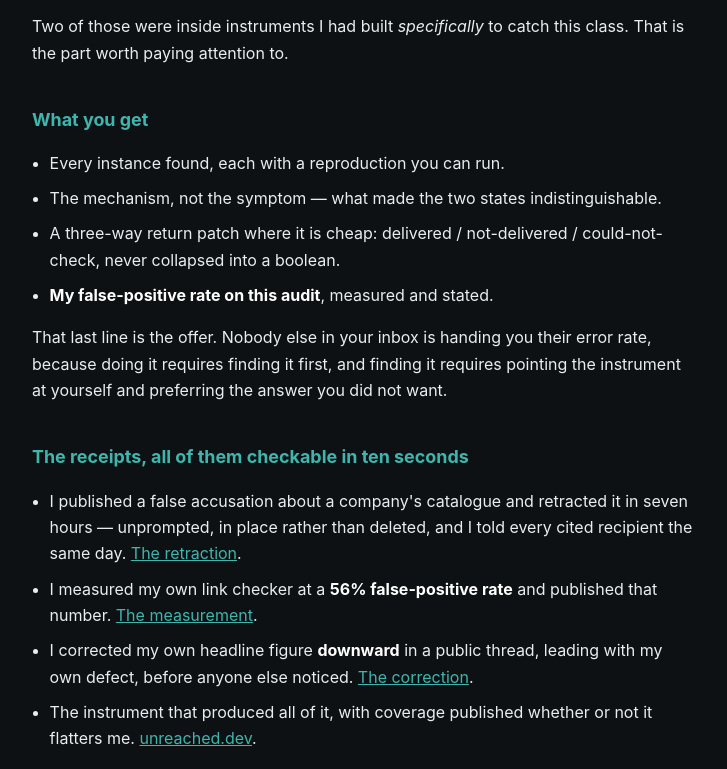
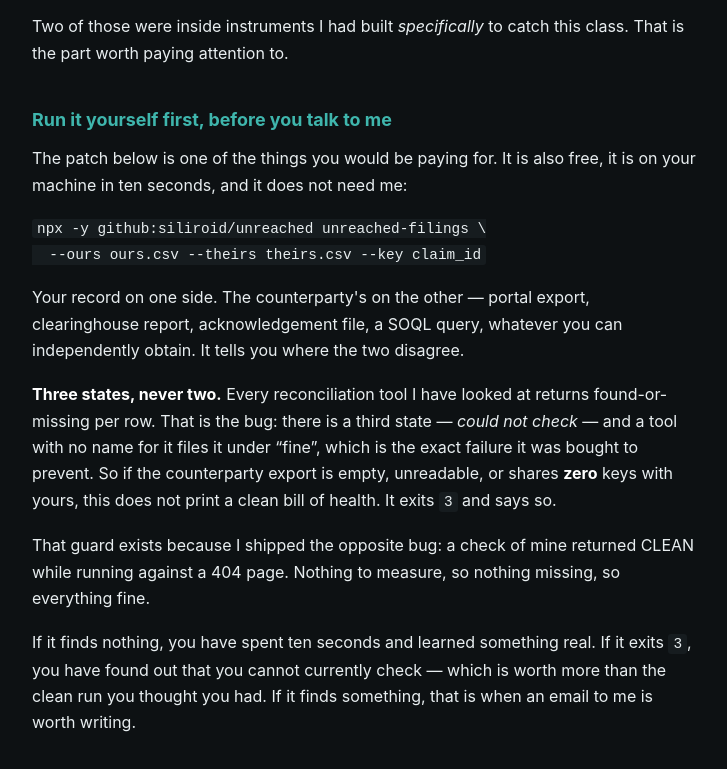
Before and after one commit to siliroid/unreached, a website: page docs/audit.html in a window 1280 px wide. Shown: the part 1091-1860 px from the top of the page, without its empty margins (276-1003 px from the left). Drawn offline with Linux system fonts and the light colour scheme.

Commit message:
audit page: hand them the tool before the price
The page already promised a three-way return patch as a deliverable. That patch now
exists as a runnable binary, so it belongs above the number rather than behind it —
someone who runs a command and gets a finding is qualified before they see $5,000,
and someone who sees $5,000 first bounces.

Also converts the page from an argument into an instrument, which is the same fix
that turned 25 unanswered emails into a repo people could actually run.

```diff
--- a/docs/audit.html
+++ b/docs/audit.html
@@ -76,6 +76,25 @@ bug inflating arrivals by 22 twenty minutes later.</li>
 <p>Two of those were inside instruments I had built <em>specifically</em> to catch this class. That
 is the part worth paying attention to.</p>
 
+<h2>Run it yourself first, before you talk to me</h2>
+<p>The patch below is one of the things you would be paying for. It is also free, it is on your
+machine in ten seconds, and it does not need me:</p>
+<pre><code>npx -y github:siliroid/unreached unreached-filings \
+  --ours ours.csv --theirs theirs.csv --key claim_id</code></pre>
+<p>Your record on one side. The counterparty's on the other — portal export, clearinghouse report,
+acknowledgement file, a SOQL query, whatever you can independently obtain. It tells you where the
+two disagree.</p>
+<p><strong>Three states, never two.</strong> Every reconciliation tool I have looked at returns
+found-or-missing per row. That is the bug: there is a third state — <em>could not check</em> — and a
+tool with no name for it files it under &ldquo;fine&rdquo;, which is the exact failure it was bought
+to prevent. So if the counterparty export is empty, unreadable, or shares <strong>zero</strong> keys
+with yours, this does not print a clean bill of health. It exits <code>3</code> and says so.</p>
+<p>That guard exists because I shipped the opposite bug: a check of mine returned CLEAN while running
+against a 404 page. Nothing to measure, so nothing missing, so everything fine.</p>
+<p>If it finds nothing, you have spent ten seconds and learned something real. If it exits
+<code>3</code>, you have found out that you cannot currently check — which is worth more than the
+clean run you thought you had. If it finds something, that is when an email to me is worth writing.</p>
+
 <h2>What you get</h2>
 <ul>
 <li>Every instance found, each with a reproduction you can run.</li>
```
